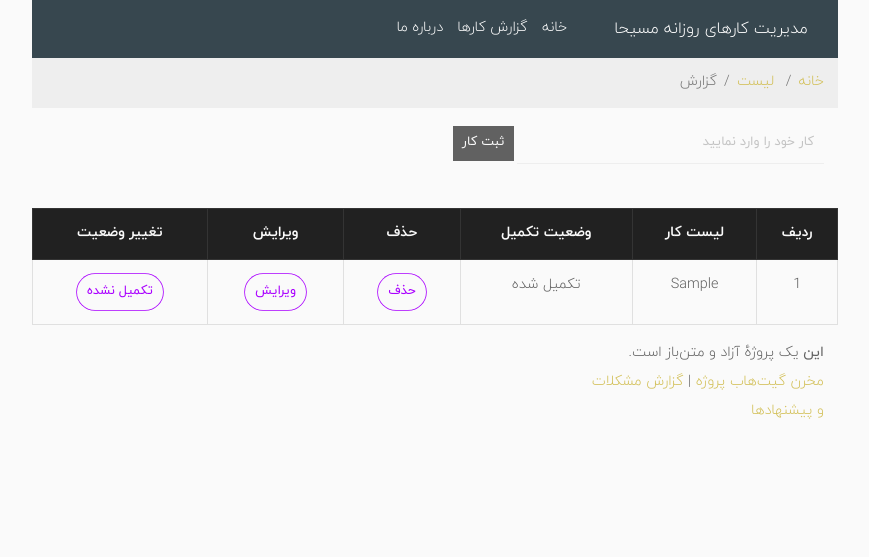
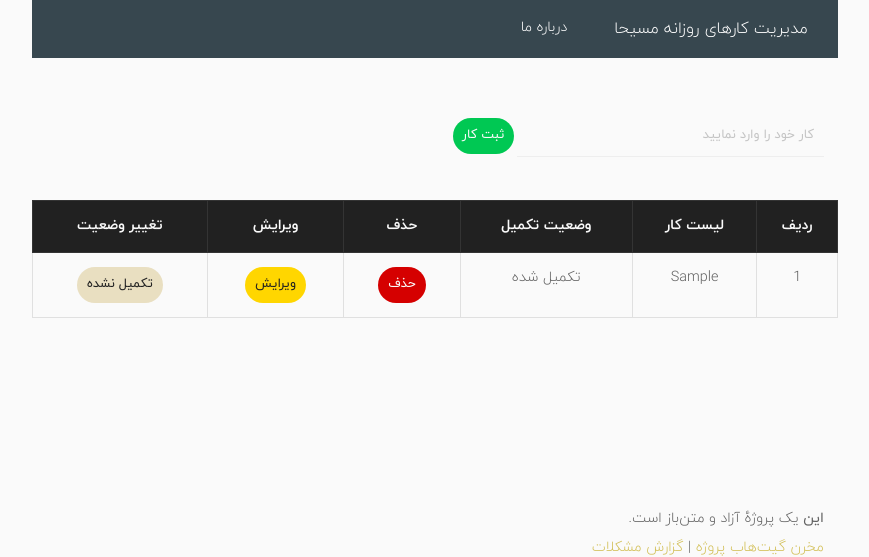
Before and after one commit to esafb52/TodoProject, a Django app: page / in a window 1280 px wide. Shown: the top 557 px of the page, without its empty margins (205-1074 px from the left). Run offline with Django 3.2, Linux system fonts and the light colour scheme; tables that the repository leaves empty hold one stand-in row (values such as "Sample post"); some libraries are stand-ins or nearby versions.

Commit message:
change btn styles

```diff
--- a/TodoApp/forms.py
+++ b/TodoApp/forms.py
@@ -4,9 +4,12 @@ from TodoApp.models import MyTodo
 
 
 class AddTodoForm(forms.Form):
-    work_txt = forms.CharField(max_length=300,
+    work_txt = forms.CharField(max_length=300, help_text='متن کار خود را جهت ثبت وارد نمایید',
+                               error_messages={'required': 'Please choose a star rating'},
+
                                widget=forms.TextInput(
                                    attrs={'class': 'form-control', 'placeholder': 'کار خود را وارد نمایید',
+
                                           'aria-label': 'Todo',
                                           'aria-describedby': 'add-btn'}))
 
@@ -18,7 +21,6 @@ class TodoForm(forms.ModelForm):
         self.fields['work'].widget.attrs.update({
             'placeholder': 'کار خود را وارد نمایید',
 
-
         })
 
     class Meta:
--- a/TodoApp/templates/base.html
+++ b/TodoApp/templates/base.html
@@ -1,7 +1,6 @@
 {% load static %}
 <!DOCTYPE html>
 <html lang="fa" dir="rtl">
-
 <head>
     <meta charset="utf-8">
     <meta http-equiv="X-UA-Compatible" content="IE=edge">
@@ -19,7 +18,6 @@
 
 
 <div class="container" id="content-main">
-
     {% include "include/top_menu.html" %}
 
     <div class="container">
@@ -27,19 +25,19 @@
         {% if messages %}
             {% for msg in messages %}
                 <div class="alert alert-info alert-dismissable">
-                    <button type="button" class="close" data-dismiss="alert" aria-hidden="true">&times;</button>
+                    <a href="{% url 'index' %}">
+                        <button type="button" class="close" data-dismiss="alert" aria-hidden="true">&times;</button>
+                    </a>
                     {{ msg.message }}
                 </div>
             {% endfor %}
         {% endif %}
-
     </div>
-
-
+    <br><br>
     {% block content %}
-
     {% endblock %}
-
+    <br><br><br>
+    <br><br><br>
     {% include "include/footer.html" %}
 
 
--- a/TodoApp/templates/content.html
+++ b/TodoApp/templates/content.html
@@ -9,7 +9,7 @@
             <div class="form-group col-md-6">
                 <div class="input-group">
                     {{ form.work_txt }}
-                    <button type="submit" class="btn m-1 btn-fill btn-fill-grey-700"> ثبت کار</button>
+                    <button type="submit" class="btn m-1 btn-jelly btn-jelly-success"> ثبت کار</button>
                 </div>
             </div>
         </form>
@@ -40,20 +40,20 @@
                     {% endif %}
                     <td class="text-center">
                         <a href="{% url 'delete_todo' id=work.id %}">
-                            <button type="submit"  class="btn m-1 btn-unite btn-unite-light-sense text-center" > حذف
+                            <button type="submit"  class="btn m-1 btn-jelly btn-jelly-danger" > حذف
                             </button>
                         </a>
                     </td>
                     <td class="text-center">
                         <a href="{% url 'edit_todo' work.pk %}">
-                            <button type="submit" class="btn m-1 btn-unite btn-unite-light-sense text-center"> ویرایش
+                            <button type="submit" class="btn m-1 btn-jelly btn-jelly-warning text-center"> ویرایش
                             </button>
                         </a>
                     </td>
                     {% if work.state_complete %}
                         <td class="text-center">
                             <a href="{% url 'incomplete_todo' id=work.id %}">
-                                <button type="submit" class="btn m-1 btn-unite btn-unite-light-sense text-center"> تکمیل
+                                <button type="submit" class="btn m-1 btn-jelly btn-jelly-golden-light"> تکمیل
                                     نشده
                                 </button>
                             </a>
@@ -62,7 +62,7 @@
                     {% else %}
                         <td class="text-center">
                             <a href="{% url 'complete_todo' id=work.id %}">
-                                <button type="submit" class="btn m-1 btn-unite btn-unite-light-sense text-center">
+                                <button type="submit" class="btn m-1 btn-jelly btn-jelly-golden-dark">
                                     تکمیل
                                 </button>
                             </a>
--- a/TodoApp/templates/include/top_menu.html
+++ b/TodoApp/templates/include/top_menu.html
@@ -1,31 +1,22 @@
 <div class="container">
 
     <nav class="navbar navbar-expand-lg navbar navbar-dark bg-dark">
-        <a class="navbar-brand" href="#">مدیریت کارهای روزانه مسیحا</a>
+        <a class="navbar-brand" href="{% url 'index' %}">مدیریت کارهای روزانه مسیحا</a>
         <button class="navbar-toggler" type="button" data-toggle="collapse" data-target="#navbarSupportedContent"
                 aria-controls="navbarSupportedContent" aria-expanded="false" aria-label="Toggle navigation">
             <span class="navbar-toggler-icon"></span>
         </button>
         <div class="collapse navbar-collapse" id="navbarSupportedContent">
             <ul class="navbar-nav ml-auto">
-                <li class="nav-item active"><a class="nav-link" href="#">خانه <span class="sr-only">(current)</span></a>
-                </li>
-                <li class="nav-item active"><a class="nav-link" href="#">گزارش کارها <span class="sr-only">(current)</span></a>
-                </li>
-                 <li class="nav-item active"><a class="nav-link" href="#">درباره ما <span class="sr-only">(current)</span></a>
+                <li class="nav-item active"><a class="nav-link" href="#">درباره ما <span
+                        class="sr-only">(current)</span></a>
                 </li>
             </ul>
+
+
 
         </div>
     </nav>
 
 
-    <nav aria-label="breadcrumb">
-        <ol class="breadcrumb">
-            <li class="breadcrumb-item"><a href="{% url 'index' %}"> خانه </a></li>
-            <li class="breadcrumb-item"><a href="#"> لیست </a></li>
-            <li class="breadcrumb-item active" aria-current="page">گزارش </li>
-        </ol>
-    </nav>
-
 </div>
--- a/TodoApp/views.py
+++ b/TodoApp/views.py
@@ -7,7 +7,7 @@ from .models import MyTodo
 
 
 def index(request):
-    todo_list = MyTodo.objects.order_by('id')
+    todo_list = MyTodo.objects.order_by('state_complete')
     form = AddTodoForm()
     context = {'lst_my_works': todo_list, 'form': form}
     return render(request, 'content.html', context)
@@ -18,7 +18,6 @@ def add_todo(request):
     work = request.POST['work_txt']
     todo = MyTodo(work=work, user=user[0], state_complete=False)
     todo.save()
-    messages.success(request, '{} با موفقیت ذخیره شد '.format(work))
     return redirect('index')
 
 
```
